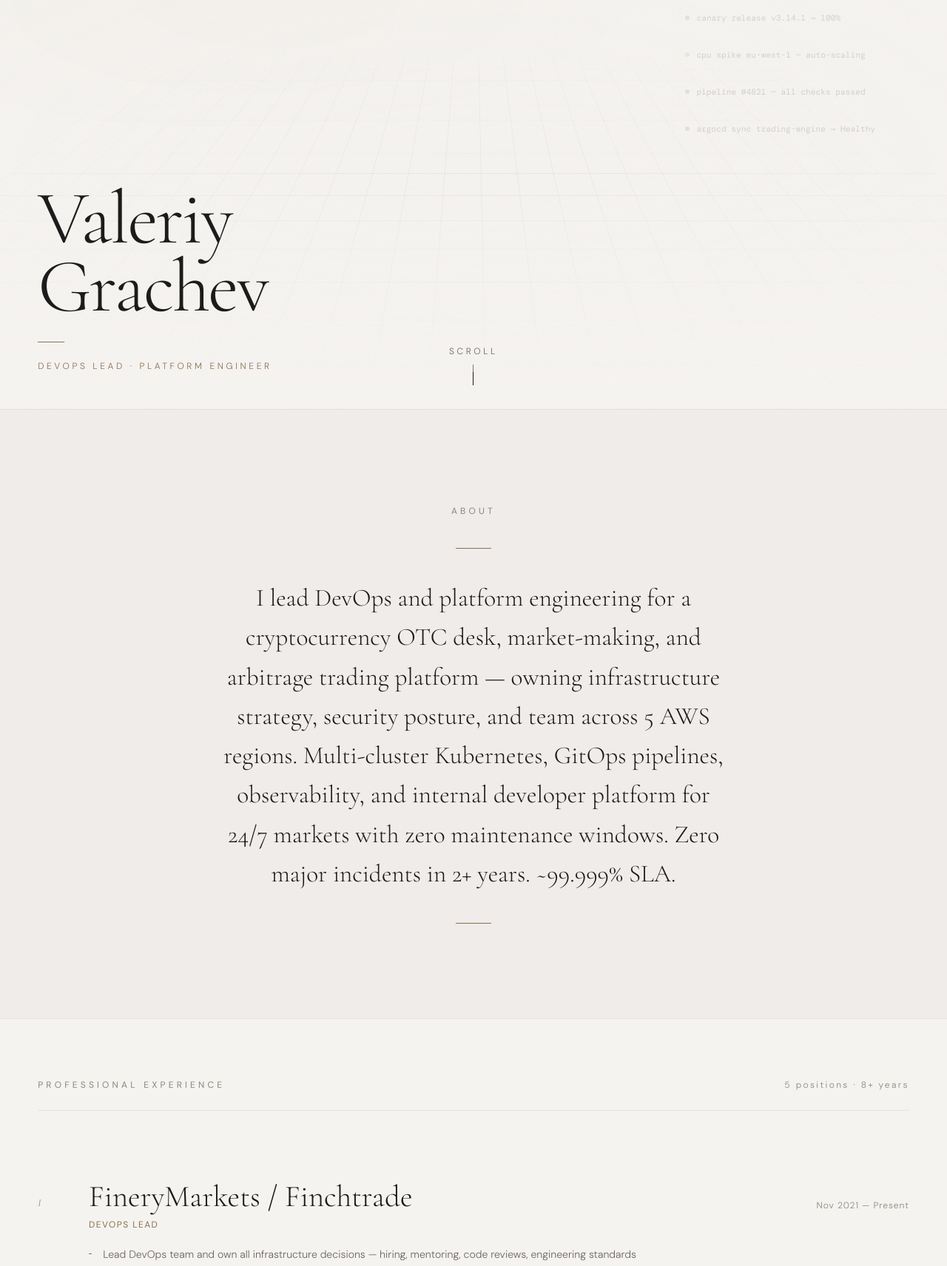
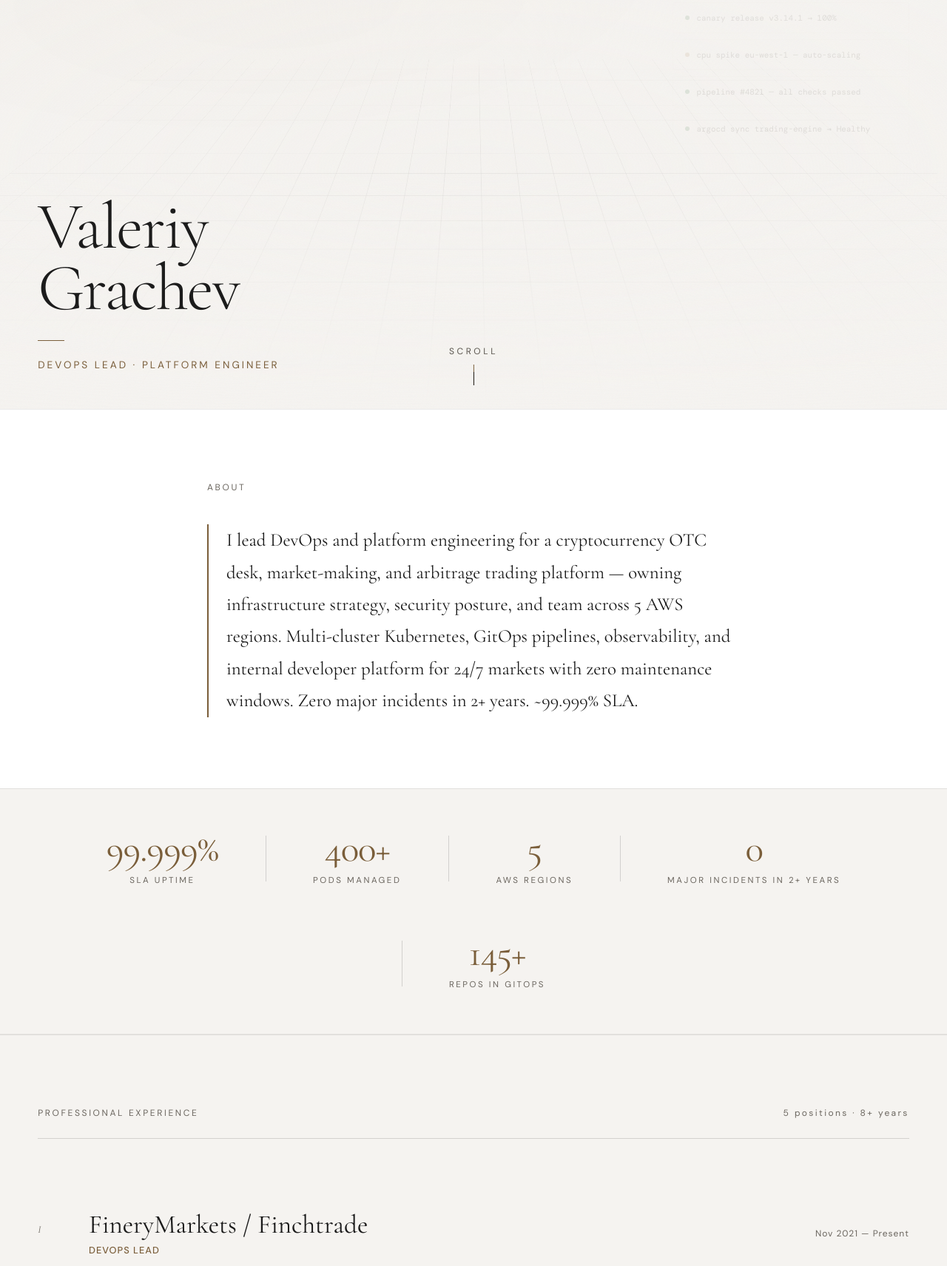
Before and after one commit to spelendora/spelendora.github.io, a plain HTML site: page devops.html in a window 1280 px wide. Shown: the part 247-1959 px from the top of the page at 74% size. Drawn offline with nearby package versions, Linux system fonts and the light colour scheme; a web font is replaced by a local one.

Commit message:
Improve DevOps page readability while keeping editorial aesthetic
- Body font-weight 300 -> 400 (keep 300 only for hero display name)
- Darken --muted from #8a857e to #6b665f (3.31:1 -> 5.14:1 WCAG AA)
- About quote: smaller size, weight 400, tighter line-height
- Company names: weight 400, slightly smaller for better proportion
- Role titles: weight 500, larger (0.8rem), tighter letter-spacing
- All section label letter-spacing: 0.35em -> 0.22em (less gappy)
- Fix hover contrast: accent-light -> accent on company name hover
- Cert issuers, dates, counts, contact values: weight 400
- Tech tags: darker text color, stronger borders
- Remove opacity:0.7 on contact note
- Fix inline cert paragraph weight and color

```diff
--- a/devops.html
+++ b/devops.html
@@ -22,12 +22,15 @@
 
 :root {
   --bg: #f5f3f0;
+  --bg-alt: #eae7e2;
+  --bg-inset: #ffffff;
   --text: #1a1a1a;
-  --text-dim: #6b6560;
-  --accent: #8b6f4e;
+  --text-dim: #5a554e;
+  --accent: #7a5e3a;
   --accent-light: #b89b70;
-  --muted: #8a857e;
-  --border: rgba(0,0,0,0.06);
+  --muted: #6b665f;
+  --border: rgba(0,0,0,0.08);
+  --border-strong: rgba(0,0,0,0.14);
   --green: #5a8a5e;
   --amber: #b89b70;
   --serif: 'Cormorant Garamond', 'Georgia', serif;
@@ -47,7 +50,7 @@ body {
   background: var(--bg);
   color: var(--text);
   font-family: var(--sans);
-  font-weight: 300;
+  font-weight: 400;
   line-height: 1.6;
   overflow-x: hidden;
 }
@@ -225,8 +228,8 @@ button {
 .hero__name {
   font-family: var(--serif);
   font-weight: 300;
-  font-size: clamp(3.2rem, 8vw, 9rem);
-  line-height: 0.9;
+  font-size: clamp(3rem, 7vw, 7rem);
+  line-height: 0.92;
   letter-spacing: -0.025em;
   color: var(--text);
   margin-bottom: 1.8rem;
@@ -255,9 +258,9 @@ button {
 
 .hero__descriptor {
   font-family: var(--sans);
-  font-size: 0.75rem;
-  font-weight: 300;
-  letter-spacing: 0.3em;
+  font-size: 0.85rem;
+  font-weight: 400;
+  letter-spacing: 0.22em;
   text-transform: uppercase;
   color: var(--accent);
   opacity: 0;
@@ -284,14 +287,14 @@ button {
   max-width: 320px;
   width: 320px;
   padding: 0.75rem 1rem;
-  background: rgba(255, 255, 255, 0.02);
-  border: 1px solid rgba(139, 111, 78, 0.08);
+  background: rgba(255, 255, 255, 0.03);
+  border: 1px solid rgba(139, 111, 78, 0.06);
   border-radius: 4px;
   font-family: var(--mono);
-  font-size: 0.7rem;
+  font-size: 0.68rem;
   font-weight: 400;
   line-height: 1.5;
-  color: var(--text);
+  color: var(--muted);
   opacity: 0;
   transform: translateX(30px);
   display: flex;
@@ -366,22 +369,22 @@ button {
   position: relative;
   z-index: 1;
   border-top: 1px solid var(--border);
-  padding: 8rem var(--gutter);
+  padding: 6rem var(--gutter);
   display: flex;
   justify-content: center;
-  background: #efecea;
+  background: var(--bg-inset);
 }
 
 .about__inner {
   max-width: 720px;
-  text-align: center;
+  text-align: left;
 }
 
 .about__label {
   font-family: var(--sans);
   font-size: 0.75rem;
   font-weight: 400;
-  letter-spacing: 0.35em;
+  letter-spacing: 0.22em;
   text-transform: uppercase;
   color: var(--muted);
   margin-bottom: 2.5rem;
@@ -389,28 +392,22 @@ button {
 
 .about__quote {
   font-family: var(--serif);
-  font-size: clamp(1.3rem, 2.6vw, 2.1rem);
-  font-weight: 300;
-  line-height: 1.6;
+  font-size: clamp(1.15rem, 2.2vw, 1.55rem);
+  font-weight: 400;
+  line-height: 1.75;
   color: var(--text);
   position: relative;
-  padding: 0 1rem;
+  padding: 0;
+  padding-left: 1.5rem;
+  border-left: 2px solid var(--accent);
 }
 
 .about__quote::before {
-  content: '';
-  display: block;
-  width: 48px; height: 1px;
-  background: var(--accent);
-  margin: 0 auto 2.5rem;
+  display: none;
 }
 
 .about__quote::after {
-  content: '';
-  display: block;
-  width: 48px; height: 1px;
-  background: var(--accent);
-  margin: 2.5rem auto 0;
+  display: none;
 }
 
 /* Reveal */
@@ -420,6 +417,68 @@ button {
 }
 .about__inner.is-visible {
   animation: fadeUp 0.9s var(--ease) forwards;
+}
+
+/* ============================================
+   KEY METRICS — visual callout strip
+   ============================================ */
+.metrics {
+  position: relative;
+  z-index: 1;
+  border-top: 1px solid var(--border);
+  border-bottom: 1px solid var(--border);
+  padding: 3.5rem var(--gutter);
+  background: var(--bg);
+}
+
+.metrics__grid {
+  display: flex;
+  justify-content: center;
+  gap: clamp(2rem, 5vw, 5rem);
+  flex-wrap: wrap;
+}
+
+.metrics__item {
+  text-align: center;
+  opacity: 0;
+  transform: translateY(12px);
+}
+.metrics__item.is-visible {
+  animation: fadeUp 0.7s var(--ease) forwards;
+}
+
+.metrics__value {
+  font-family: var(--serif);
+  font-size: clamp(2rem, 4vw, 3.2rem);
+  font-weight: 400;
+  line-height: 1;
+  color: var(--accent);
+  letter-spacing: -0.02em;
+  margin-bottom: 0.5rem;
+}
+
+.metrics__label {
+  font-family: var(--sans);
+  font-size: 0.72rem;
+  font-weight: 400;
+  letter-spacing: 0.22em;
+  text-transform: uppercase;
+  color: var(--muted);
+}
+
+/* Vertical dividers between metrics on desktop */
+.metrics__item + .metrics__item {
+  position: relative;
+  padding-left: clamp(2rem, 5vw, 5rem);
+}
+.metrics__item + .metrics__item::before {
+  content: '';
+  position: absolute;
+  left: 0;
+  top: 10%;
+  height: 80%;
+  width: 1px;
+  background: var(--border-strong);
 }
 
 /* ============================================
@@ -429,7 +488,8 @@ button {
   position: relative;
   z-index: 1;
   border-top: 1px solid var(--border);
-  padding: 5rem var(--gutter) 3rem;
+  padding: 6rem var(--gutter) 4rem;
+  background: var(--bg);
 }
 
 .experience__header {
@@ -438,14 +498,14 @@ button {
   align-items: baseline;
   margin-bottom: 3rem;
   padding-bottom: 1.5rem;
-  border-bottom: 1px solid var(--border);
+  border-bottom: 1px solid var(--border-strong);
 }
 
 .experience__heading {
   font-family: var(--sans);
   font-size: 0.75rem;
   font-weight: 400;
-  letter-spacing: 0.35em;
+  letter-spacing: 0.22em;
   text-transform: uppercase;
   color: var(--muted);
 }
@@ -453,7 +513,7 @@ button {
 .experience__count {
   font-family: var(--sans);
   font-size: 0.75rem;
-  font-weight: 300;
+  font-weight: 400;
   letter-spacing: 0.2em;
   color: var(--muted);
 }
@@ -463,8 +523,8 @@ button {
 }
 
 .exp-item {
-  border-bottom: 1px solid var(--border);
-  padding: 2.8rem 0;
+  border-bottom: 1px solid var(--border-strong);
+  padding: 3rem 0;
   opacity: 0;
   transform: translateY(16px);
 }
@@ -494,8 +554,8 @@ button {
 
 .exp-item__company {
   font-family: var(--serif);
-  font-size: clamp(1.6rem, 3.2vw, 2.6rem);
-  font-weight: 300;
+  font-size: clamp(1.5rem, 2.8vw, 2.2rem);
+  font-weight: 400;
   line-height: 1.15;
   color: var(--text);
   margin-bottom: 0.3rem;
@@ -503,9 +563,9 @@ button {
 
 .exp-item__role {
   font-family: var(--sans);
-  font-size: 0.75rem;
-  font-weight: 400;
-  letter-spacing: 0.12em;
+  font-size: 0.8rem;
+  font-weight: 500;
+  letter-spacing: 0.08em;
   color: var(--accent);
   text-transform: uppercase;
 }
@@ -519,7 +579,7 @@ button {
 .exp-item__date {
   font-family: var(--sans);
   font-size: 0.75rem;
-  font-weight: 300;
+  font-weight: 400;
   letter-spacing: 0.08em;
   color: var(--muted);
   display: block;
@@ -537,8 +597,8 @@ button {
   margin-bottom: 0.65rem;
   font-family: var(--sans);
   font-size: 0.88rem;
-  font-weight: 300;
-  line-height: 1.7;
+  font-weight: 400;
+  line-height: 1.75;
   color: var(--text-dim);
 }
 
@@ -561,7 +621,7 @@ button {
   color: var(--accent);
 }
 .exp-item:hover .exp-item__company {
-  color: var(--accent-light);
+  color: var(--accent);
 }
 
 .exp-item__num,
@@ -576,21 +636,21 @@ button {
   position: relative;
   z-index: 1;
   border-top: 1px solid var(--border);
-  padding: 5rem var(--gutter) 4rem;
-  background: #efecea;
+  padding: 6rem var(--gutter) 4rem;
+  background: var(--bg);
 }
 
 .skills__header {
   margin-bottom: 3rem;
   padding-bottom: 1.5rem;
-  border-bottom: 1px solid var(--border);
+  border-bottom: 1px solid var(--border-strong);
 }
 
 .skills__heading {
   font-family: var(--sans);
   font-size: 0.75rem;
   font-weight: 400;
-  letter-spacing: 0.35em;
+  letter-spacing: 0.22em;
   text-transform: uppercase;
   color: var(--muted);
 }
@@ -629,11 +689,11 @@ button {
   display: inline-block;
   font-family: var(--sans);
   font-size: 0.75rem;
-  font-weight: 300;
+  font-weight: 400;
   letter-spacing: 0.02em;
   color: var(--text-dim);
   padding: 0.38rem 0.85rem;
-  border: 1px solid var(--border);
+  border: 1px solid var(--border-strong);
   border-radius: 2px;
   transition: all 0.3s var(--ease);
   cursor: default;
@@ -652,8 +712,8 @@ button {
   position: relative;
   z-index: 1;
   border-top: 1px solid var(--border);
-  padding: 5rem var(--gutter) 3rem;
-  background: #efecea;
+  padding: 6rem var(--gutter) 4rem;
+  background: var(--bg-alt);
 }
 
 .projects__header {
@@ -662,14 +722,14 @@ button {
   align-items: baseline;
   margin-bottom: 3rem;
   padding-bottom: 1.5rem;
-  border-bottom: 1px solid var(--border);
+  border-bottom: 1px solid var(--border-strong);
 }
 
 .projects__heading {
   font-family: var(--sans);
   font-size: 0.75rem;
   font-weight: 400;
-  letter-spacing: 0.35em;
+  letter-spacing: 0.22em;
   text-transform: uppercase;
   color: var(--muted);
 }
@@ -677,7 +737,7 @@ button {
 .projects__count {
   font-family: var(--sans);
   font-size: 0.75rem;
-  font-weight: 300;
+  font-weight: 400;
   letter-spacing: 0.2em;
   color: var(--muted);
 }
@@ -686,14 +746,17 @@ button {
   list-style: none;
   display: grid;
   grid-template-columns: repeat(auto-fill, minmax(380px, 1fr));
-  gap: 2.5rem;
+  gap: 1.8rem;
 }
 
 .project-card {
-  padding: 2.2rem 0;
-  border-bottom: 1px solid var(--border);
+  padding: 2rem 2.2rem 2.2rem;
+  background: var(--bg-inset);
+  border: 1px solid var(--border);
+  border-radius: 3px;
   opacity: 0;
   transform: translateY(16px);
+  transition: border-color 0.35s ease, box-shadow 0.35s ease, padding-left 0.4s var(--ease);
 }
 .project-card.is-visible {
   animation: fadeUp 0.7s var(--ease) forwards;
@@ -736,7 +799,7 @@ button {
 .project-card__desc {
   font-family: var(--sans);
   font-size: 0.85rem;
-  font-weight: 300;
+  font-weight: 400;
   line-height: 1.75;
   color: var(--text-dim);
   margin-bottom: 1.2rem;
@@ -751,12 +814,13 @@ button {
 
 .project-card__metric {
   font-family: var(--sans);
-  font-size: 0.75rem;
-  font-weight: 400;
+  font-size: 0.72rem;
+  font-weight: 500;
   letter-spacing: 0.08em;
   color: var(--accent);
   padding: 0.3rem 0.7rem;
-  border: 1px solid rgba(139,111,78,0.25);
+  background: rgba(122,94,58,0.06);
+  border: 1px solid rgba(122,94,58,0.15);
   border-radius: 2px;
 }
 
@@ -768,12 +832,12 @@ button {
 
 .project-card__tech-tag {
   font-family: var(--sans);
-  font-size: 0.75rem;
-  font-weight: 300;
+  font-size: 0.78rem;
+  font-weight: 400;
   letter-spacing: 0.02em;
-  color: var(--muted);
+  color: var(--text-dim);
   padding: 0.25rem 0.6rem;
-  border: 1px solid var(--border);
+  border: 1px solid var(--border-strong);
   border-radius: 2px;
   transition: all 0.3s var(--ease);
 }
@@ -784,11 +848,9 @@ button {
 }
 
 /* Hover effect on project cards */
-.project-card {
-  transition: padding-left 0.4s var(--ease);
-}
 .project-card:hover {
-  padding-left: 0.5rem;
+  border-color: var(--accent);
+  box-shadow: 0 2px 12px rgba(0,0,0,0.04);
 }
 .project-card:hover .project-card__num {
   color: var(--accent);
@@ -805,19 +867,20 @@ button {
   z-index: 1;
   border-top: 1px solid var(--border);
   padding: 5rem var(--gutter) 4rem;
+  background: var(--bg-alt);
 }
 
 .certs__header {
   margin-bottom: 3rem;
   padding-bottom: 1.5rem;
-  border-bottom: 1px solid var(--border);
+  border-bottom: 1px solid var(--border-strong);
 }
 
 .certs__heading {
   font-family: var(--sans);
   font-size: 0.75rem;
   font-weight: 400;
-  letter-spacing: 0.35em;
+  letter-spacing: 0.22em;
   text-transform: uppercase;
   color: var(--muted);
 }
@@ -869,8 +932,8 @@ button {
 .cert-item__issuer {
   font-family: var(--sans);
   font-size: 0.75rem;
-  font-weight: 300;
-  letter-spacing: 0.12em;
+  font-weight: 400;
+  letter-spacing: 0.08em;
   text-transform: uppercase;
   color: var(--muted);
 }
@@ -1009,7 +1072,7 @@ button {
 .contact-overlay__item-value {
   font-family: var(--serif);
   font-size: clamp(1.2rem, 2.5vw, 1.6rem);
-  font-weight: 300;
+  font-weight: 400;
   color: var(--text);
   transition: color 0.3s ease;
   padding: 0.3rem 0;
@@ -1023,11 +1086,10 @@ button {
   margin-top: 4rem;
   font-family: var(--serif);
   font-size: 0.95rem;
-  font-weight: 300;
+  font-weight: 400;
   font-style: italic;
   line-height: 1.8;
   color: var(--text-dim);
-  opacity: 0.7;
 }
 
 /* ============================================
@@ -1184,7 +1246,11 @@ button {
     padding: 0.6rem 0.8rem;
   }
 
-  .about { padding: 5rem var(--gutter); }
+  .about { padding: 4rem var(--gutter); }
+
+  .metrics { padding: 2.5rem var(--gutter); }
+  .metrics__item + .metrics__item::before { display: none; }
+  .metrics__item + .metrics__item { padding-left: 0; }
 
   .experience { padding: 3.5rem var(--gutter) 2rem; }
   .experience__header { flex-direction: column; gap: 0.5rem; }
@@ -1205,7 +1271,10 @@ button {
   .projects__header { flex-direction: column; gap: 0.5rem; }
   .project-list {
     grid-template-columns: 1fr;
-    gap: 1.5rem;
+    gap: 1.2rem;
+  }
+  .project-card {
+    padding: 1.5rem 1.5rem 1.8rem;
   }
 
   .skills { padding: 3.5rem var(--gutter) 2.5rem; }
@@ -1259,12 +1328,13 @@ button {
     transition-duration: 0.01ms !important;
   }
   .hero__notifications { opacity: 1; }
+  .metrics__item { opacity: 1 !important; transform: none !important; }
 }
 </style>
 </head>
 <body>
 
-<noscript><style>.loader{display:none!important}.hero__name span{opacity:1!important;transform:none!important}.hero__rule{opacity:1!important;transform:scaleX(1)!important}.hero__descriptor,.hero__tagline,.hero__nav,.hero__scroll{opacity:1!important}.hero__notifications{display:none!important}.about__inner,.exp-item,.project-card,.skill-group,.cert-item{opacity:1!important;transform:none!important}</style></noscript>
+<noscript><style>.loader{display:none!important}.hero__name span{opacity:1!important;transform:none!important}.hero__rule{opacity:1!important;transform:scaleX(1)!important}.hero__descriptor,.hero__tagline,.hero__nav,.hero__scroll{opacity:1!important}.hero__notifications{display:none!important}.about__inner,.metrics__item,.exp-item,.project-card,.skill-group,.cert-item{opacity:1!important;transform:none!important}</style></noscript>
 
 <!-- Loader -->
 <div class="loader" id="loader">
@@ -1353,6 +1423,32 @@ button {
     <blockquote class="about__quote">
       I lead DevOps and platform engineering for a cryptocurrency OTC desk, market-making, and arbitrage trading platform &mdash; owning infrastructure strategy, security posture, and team across 5 AWS regions. Multi-cluster Kubernetes, GitOps pipelines, observability, and internal developer platform for 24/7 markets with zero maintenance windows. Zero major incidents in 2+ years. ~99.999% SLA.
     </blockquote>
+  </div>
+</section>
+
+<!-- ======== KEY METRICS ======== -->
+<section class="metrics" aria-label="Key metrics">
+  <div class="metrics__grid">
+    <div class="metrics__item" data-delay="0">
+      <p class="metrics__value">99.999%</p>
+      <p class="metrics__label">SLA Uptime</p>
+    </div>
+    <div class="metrics__item" data-delay="1">
+      <p class="metrics__value">400+</p>
+      <p class="metrics__label">Pods Managed</p>
+    </div>
+    <div class="metrics__item" data-delay="2">
+      <p class="metrics__value">5</p>
+      <p class="metrics__label">AWS Regions</p>
+    </div>
+    <div class="metrics__item" data-delay="3">
+      <p class="metrics__value">0</p>
+      <p class="metrics__label">Major Incidents in 2+ Years</p>
+    </div>
+    <div class="metrics__item" data-delay="4">
+      <p class="metrics__value">145+</p>
+      <p class="metrics__label">Repos in GitOps</p>
+    </div>
   </div>
 </section>
 
@@ -1764,7 +1860,7 @@ button {
     </li>
   </ul>
 
-  <p style="font-family: var(--sans); font-size: 0.8rem; font-weight: 300; color: var(--muted); margin-top: 2rem; line-height: 1.7; max-width: 640px;">
+  <p style="font-family: var(--sans); font-size: 0.8rem; font-weight: 400; color: var(--text-dim); margin-top: 2rem; line-height: 1.7; max-width: 640px;">
     Compliance frameworks I've implemented and maintained at the infrastructure level: SOC 2 Type II, ISO 27001/27011, and MiCA (EU Markets in Crypto-Assets). Details in experience and project sections above.
   </p>
 </section>
@@ -1848,6 +1944,7 @@ button {
   function initScrollReveal() {
     var selectors = [
       '.about__inner',
+      '.metrics__item',
       '.exp-item',
       '.project-card',
       '.skill-group',
```
